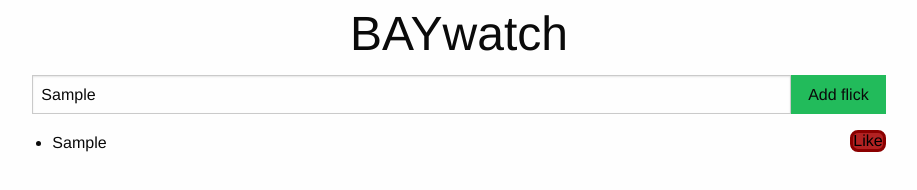
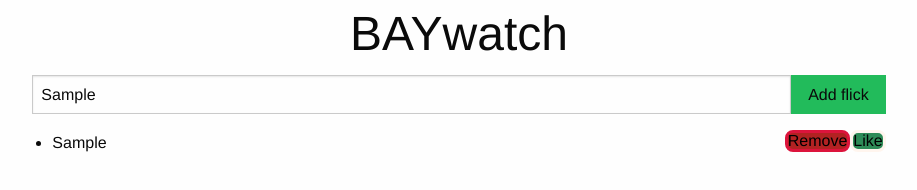
Before and after one commit to ScrubSandwich/Baywatch, a plain HTML site: page index.html in a window 1280 px wide. Both pictures are taken after typing "Sample" into the empty fields and a click on the button "Add flick". Shown: the whole page, without its empty margins (181-1098 px from the left). Drawn offline with nearby package versions, Linux system fonts and the light colour scheme.

Commit message:
Add remove button

```diff
--- a/app.css
+++ b/app.css
@@ -1,6 +1,17 @@
 .likeButton {
+  background-color: seagreen;
+  border: seashell;
+  border-style: solid;
+  border-radius: 0.5rem;
+  margin: 0rem;
+  text-align: center;
+  font-size: 1rem;
+  float: right;
+}
+
+.removeButton {
   background-color: firebrick;
-  border: darkred;
+  border: crimson;
   border-style: solid;
   border-radius: 0.5rem;
   margin: 0rem;
--- a/app.js
+++ b/app.js
@@ -9,10 +9,24 @@ const app = {
       .addEventListener('submit', this.handleSubmit.bind(this))
   },
 
+  renderRemoveButton(text) {
+    const button = document.createElement('button')
+    button.textContent = (text)
+    button.className += 'removeButton'
+
+    //Add an event listener for this button
+    button.addEventListener('click', function(ev) {
+      const parent = ev.target.parentElement
+      parent.parentNode.removeChild(parent)
+    })
+
+    return button
+  },
+
   //Part 2 of Homework
-  renderButton(text){
+  renderLikeButton(text) {
     const button = document.createElement('button')
-    button.textContent = (text + ' ')
+    button.textContent = (text)
     button.className += 'likeButton'
 
     //Add an event listener for this button
@@ -52,8 +66,11 @@ const app = {
     item.textContent = flick.name
     item.id = flick.id
 
-    //Add a button the the li elemebet
-    item.appendChild(this.renderButton('Like'))
+    //Add the Like Button the the li element
+    item.appendChild(this.renderLikeButton('Like'))
+
+    //Add the Remove Button to the li element
+    item.appendChild(this.renderRemoveButton('Remove'))
 
     return item
   },
```
